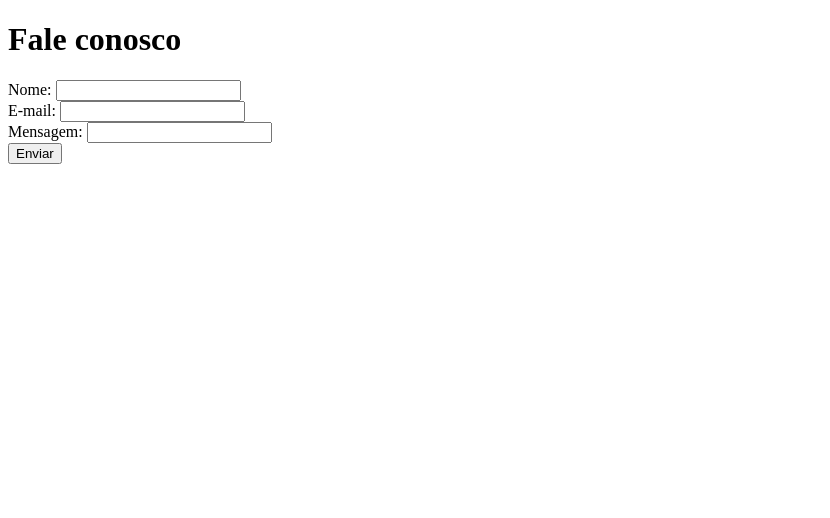
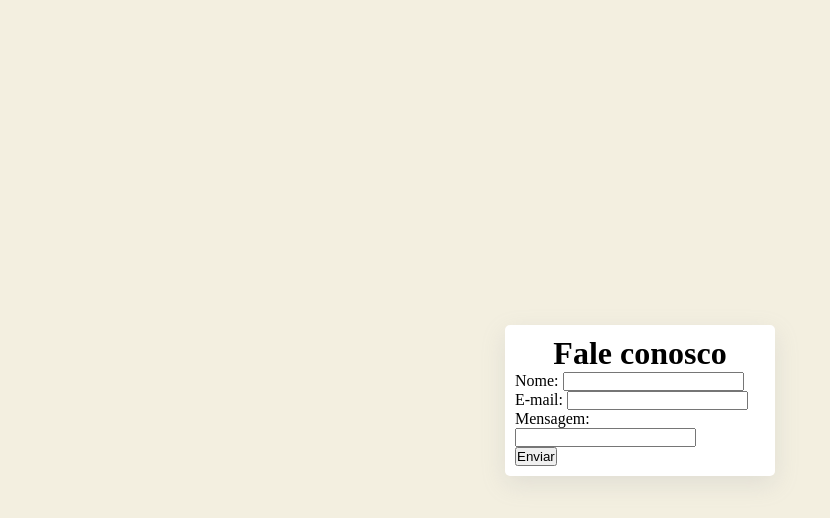
Before and after one commit to vinifortunato/projeto-03-form, a plain HTML site: page index.html in a window 1280 px wide. Shown: the whole page, without its empty margins (0-830 px from the left). Drawn offline with Linux system fonts and the light colour scheme.

Commit message:
Added styles

```diff
--- a/index.html
+++ b/index.html
@@ -5,7 +5,7 @@
         <link rel="stylesheet" href="styles.css">
     </head>
     <body>
-        <div>
+        <div class="form-wrapper">
             <h1>Fale conosco</h1>
             <form id="form">
                 <div>
--- a/styles.css
+++ b/styles.css
@@ -0,0 +1,27 @@
+* {
+    margin: 0px;
+    padding: 0px;
+}
+
+html {
+    height: 100%;
+}
+
+body {
+    background-color: #F3EFE0;
+    display: flex;
+    justify-content: center;
+    align-items: center;
+    height: 100%;
+}
+
+.form-wrapper {
+    display: flex;
+    flex-direction: column;
+    align-items: center;
+    background-color: white;
+    border-radius: 5px;
+    width: 250px;
+    padding: 10px;
+    box-shadow: rgba(149, 157, 165, 0.2) 0px 8px 24px;
+}
```
